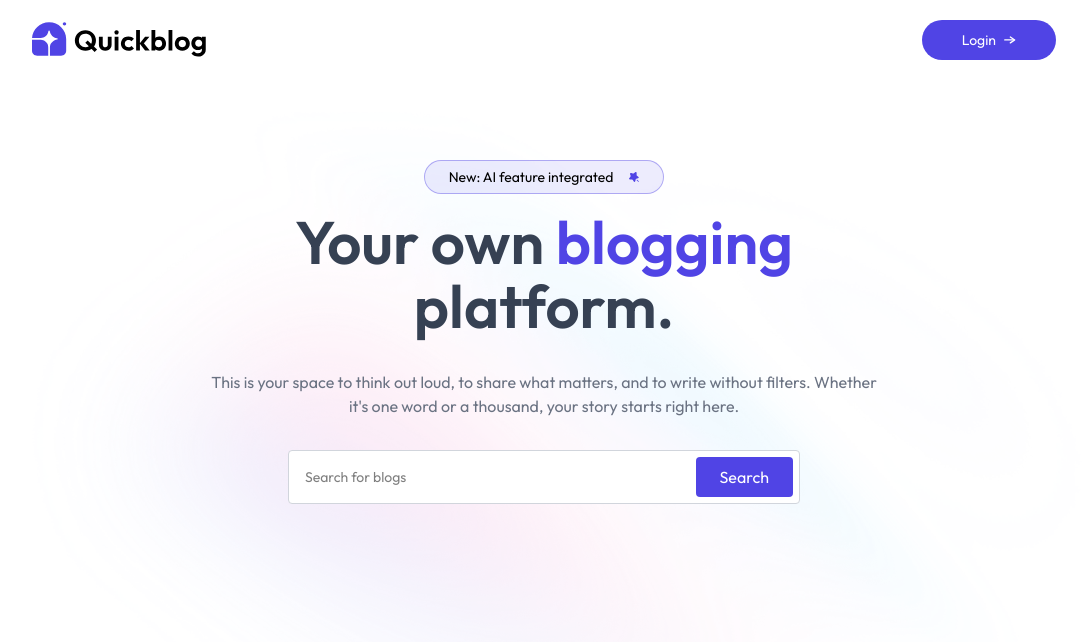
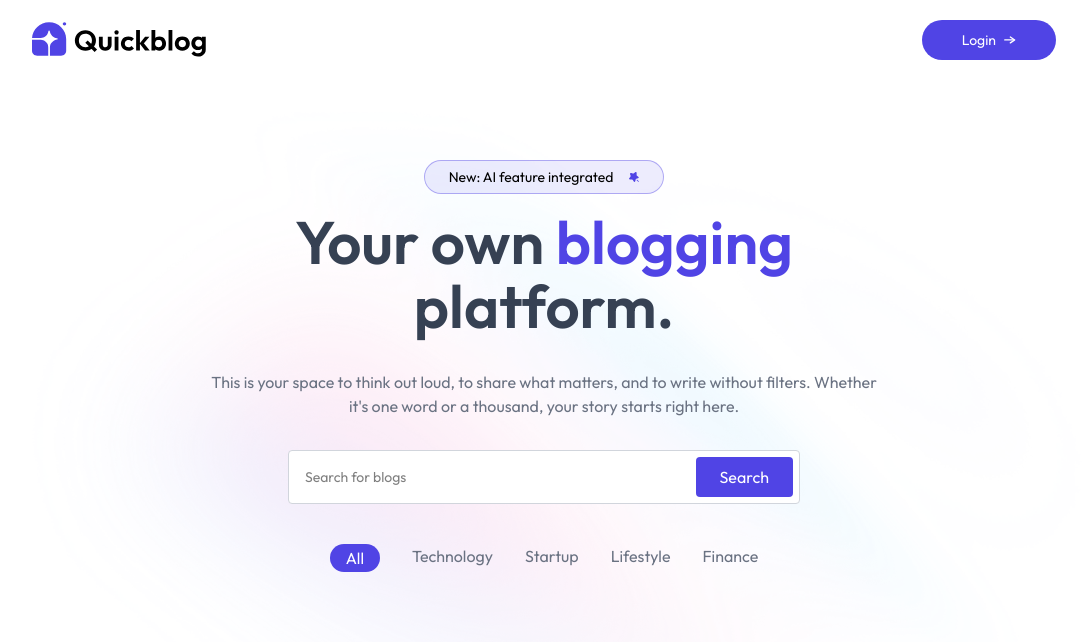
Before and after one commit to Rahul0356/QuickBlog, a React (Vite) app in the folder client/: page / in a window 1280 px wide. Shown: the top 642 px of the page, without its empty margins (96-1183 px from the left). Built offline with nearby package versions, Linux system fonts and the light colour scheme.

Commit message:
Add the blogList section

```diff
--- a/client/package.json
+++ b/client/package.json
@@ -11,6 +11,7 @@
   },
   "dependencies": {
     "@tailwindcss/vite": "^4.1.11",
+    "motion": "^12.23.12",
     "react": "^19.1.0",
     "react-dom": "^19.1.0",
     "react-router-dom": "^7.7.1",
--- /dev/null
+++ b/client/src/components/BlogList.jsx
@@ -0,0 +1,34 @@
+import React, { useState } from 'react'
+import { blogCategories } from '../assets/assets'
+import { motion } from "motion/react"
+const BlogList = () => {
+
+const [menu,setMenu] = useState("All");
+
+  return (
+    <div>
+      <div className='flex justify-center gap-4 sm:gap-8 my-10
+       relative'>
+        {blogCategories.map((item)=>(
+          <div key={item} className='relative'>
+            <button onClick={()=>setMenu(item)}
+            className={`cursor-pointer text-gray-500 ${menu === item && 'text-white px-4 pt-0.5'}`}>
+              {item}
+              {menu === item &&(
+ <motion.div layoutId='underline'
+ transition={{type:'spring', stiffness:500,damping:30}} className='absolute left-0 right-0 top-0 h-7 -z-1
+              bg-primary rounded-full '> </motion.div>
+              )}
+            </button>
+            </div>
+        ))}
+      </div>
+      <div>
+        {/* --- blog cards --- */}
+
+      </div>
+    </div>
+  )
+}
+
+export default BlogList
--- a/client/src/pages/Home.jsx
+++ b/client/src/pages/Home.jsx
@@ -1,6 +1,7 @@
 import React from 'react'
 import Navbar from '../components/Navbar'
 import Header from '../components/Header'
+import BlogList from '../components/BlogList'
 
 
 const Home = () => {
@@ -8,6 +9,7 @@
     <div>
       <Navbar/>
       <Header/>
+      <BlogList/>
     </div>
   )
 }
```
Also changed, not shown: 1 other file (tests, documents, lock files or other folders).
